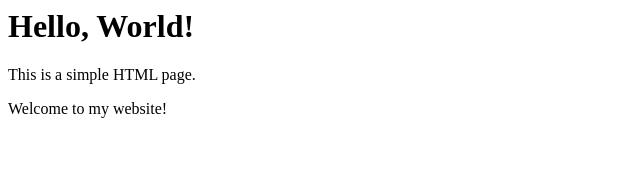
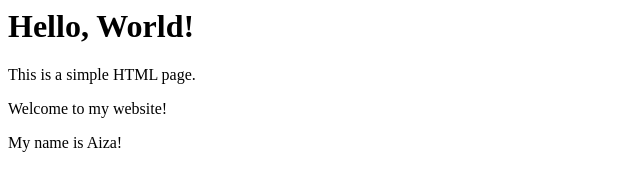
Before and after one commit to SmartestDevelopers/python, a plain HTML site: page index.html in a window 1280 px wide. Shown: the whole page, without its empty margins (0-640 px from the left). Drawn offline with Linux system fonts and the light colour scheme.

Commit message:
My name is Aiza

```diff
--- a/index.html
+++ b/index.html
@@ -2,3 +2,4 @@
     <h1>Hello, World!</h1>
     <p>This is a simple HTML page.</p>
     <p>Welcome to my website!</p>
+    <p>My name is Aiza!</p>
```
